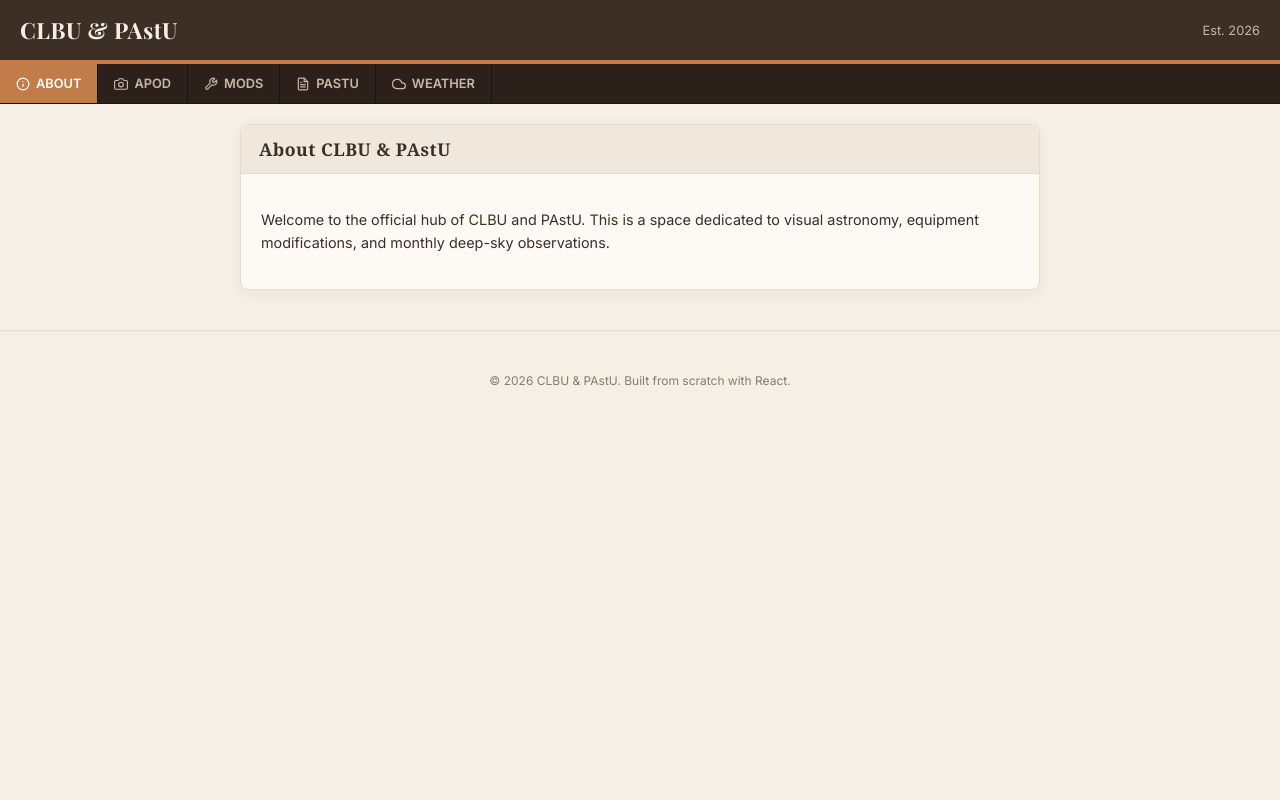
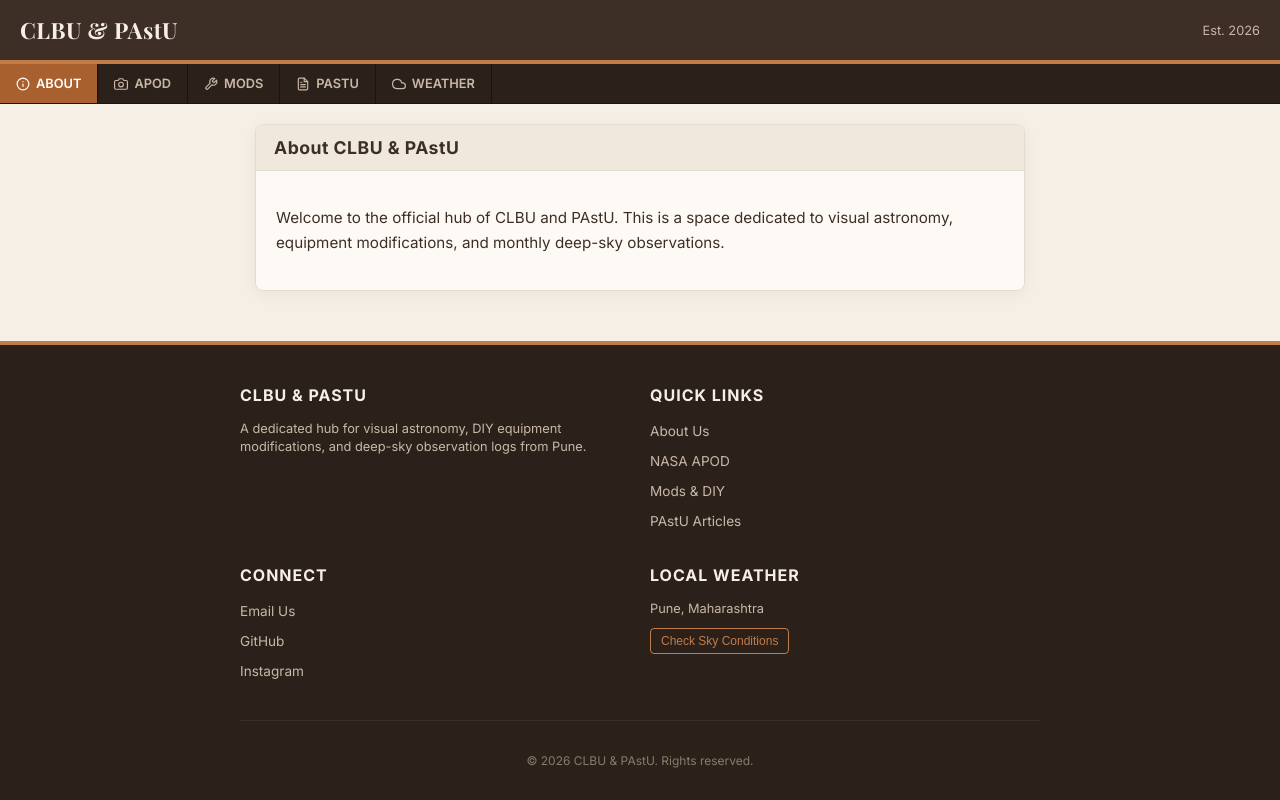
Before and after one commit to Adawa-star/clbu-dahboard, a React (Vite) app: page / in a window 1280 px wide. Built offline with nearby package versions, Linux system fonts and the light colour scheme; no server answers.

Commit message:
Add footer, and update layout

```diff
--- a/src/App.css
+++ b/src/App.css
@@ -1,27 +1,52 @@
 /* 1. CUSTOM TYPOGRAPHY */
 @import url('https://fonts.googleapis.com/css2?family=Inter:wght@400;600;700&family=Playfair+Display:wght@600;700&display=swap');
 
+/* CHANGE: colors stored once as variables, so you edit them in one place */
+:root {
+  --bg: #f5efe6;
+  --text: #3d2e26;
+  --dark: #3d2e26;
+  --darker: #2c211a;
+  --darkest: #1a1310;
+  --accent: #c17c4a;        /* header border (unchanged) */
+  --accent-strong: #a8602f; /* active tab + links: darker for readable white text */
+  --panel: #fdfaf5;
+  --panel-head: #f0e8dc;
+  --line: #e5dcd0;
+  --muted: #6f6052;         /* darker than #8a7a6a so small text is readable */
+  --nav-text: #c9b8a8;
+}
+
+/* CHANGE: padding no longer makes elements wider than their set width */
+*,
+*::before,
+*::after {
+  box-sizing: border-box;
+}
+
 body {
-  background-color: #f5efe6;
-  font-family: 'Inter', -apple-system, sans-serif; /* Modern, clean body font */
+  background-color: var(--bg);
+  font-family: 'Inter', -apple-system, sans-serif;
   margin: 0;
   padding: 0;
-  color: #3d2e26;
+  color: var(--text);
 }
 
 /* 2. HEADER & BRAND */
 .topbar {
-  background: #3d2e26;
-  color: #f5efe6;
+  background: var(--dark);
+  color: var(--bg);
   padding: 15px 20px;
   display: flex;
   justify-content: space-between;
   align-items: center;
-  border-bottom: 4px solid #c17c4a;
+  flex-wrap: wrap; /* CHANGE: lets "Est. 2026" drop below on very narrow screens */
+  gap: 4px 12px;
+  border-bottom: 4px solid var(--accent);
 }
 
 .brand-name {
-  font-family: 'Playfair Display', Georgia, serif; /* Elegant heading font */
+  font-family: 'Playfair Display', Georgia, serif;
   font-size: 1.4rem;
   font-weight: 700;
   margin: 0;
@@ -30,44 +55,50 @@ body {
 
 /* 3. NAVIGATION TABS & MICRO-INTERACTIONS */
 .nav-tabs {
-  background: #2c211a;
+  background: var(--darker);
   display: flex;
   overflow-x: auto;
-  border-bottom: 1px solid #1a1310;
+  border-bottom: 1px solid var(--darkest);
+  /* CHANGE: tab bar stays visible while scrolling, like a forum header */
+  position: sticky;
+  top: 0;
+  z-index: 10;
+  scrollbar-width: thin; /* slimmer scrollbar on small screens */
 }
 
 .nav-tabs button {
   background: transparent;
   border: none;
-  color: #c9b8a8;
+  color: var(--nav-text);
   padding: 12px 16px;
   font-size: 0.8rem;
   font-weight: 600;
   font-family: 'Inter', sans-serif;
   cursor: pointer;
   text-transform: uppercase;
-  border-right: 1px solid #1a1310;
+  border-right: 1px solid var(--darkest);
   white-space: nowrap;
-  /* SMOOTH HOVER TRANSITION */
-  transition: all 0.2s ease-in-out;
+  flex-shrink: 0; /* CHANGE: tabs never squash; the bar scrolls instead */
+  /* CHANGE: only animate what changes (cheaper than "all") */
+  transition: background-color 0.2s ease-in-out, color 0.2s ease-in-out;
   display: flex;
   align-items: center;
   gap: 6px;
 }
 
 .nav-tabs button:hover {
-  background: #3d2e26;
-  color: #f5efe6;
+  background: var(--dark);
+  color: var(--bg);
 }
 
 .nav-tabs button.active {
-  background: #c17c4a;
+  background: var(--accent-strong); /* CHANGE: white text now passes contrast */
   color: white;
 }
 
-/* ACCESSIBILITY: Focus ring for keyboard users */
+/* ACCESSIBILITY: focus ring for keyboard users */
 .nav-tabs button:focus-visible {
-  outline: 2px solid #f5efe6;
+  outline: 2px solid var(--bg);
   outline-offset: -4px;
 }
 
@@ -79,12 +110,11 @@ body {
 }
 
 .panel {
-  background: #fdfaf5;
-  border: 1px solid #e5dcd0;
+  background: var(--panel);
+  border: 1px solid var(--line);
   border-radius: 8px;
   box-shadow: 0 4px 15px rgba(61, 46, 38, 0.05);
   overflow: hidden;
-  /* ANIMATION: Fade in and slide up */
   animation: fadeInSlideUp 0.4s ease-out forwards;
 }
 
@@ -100,38 +130,120 @@ body {
 }
 
 .panel-header {
-  background: #f0e8dc;
+  background: var(--panel-head);
   padding: 12px 18px;
-  border-bottom: 1px solid #e5dcd0;
+  border-bottom: 1px solid var(--line);
 }
 
 .panel-header h2 {
   margin: 0;
-  font-family: 'sans-serif', Georgia, serif;
+  /* CHANGE: 'sans-serif' in quotes was treated as a font name and ignored,
+     so it was falling back to Georgia. Now uses your loaded heading font. */
+  font-family: 'Inter', sans-serif;
   font-size: 1.1rem;
-  color: #3d2e26;
+  color: var(--text);
   letter-spacing: 0.5px;
 }
 
 .panel-body {
   padding: 20px;
-  font-size: 0.9rem;
+  font-size: 0.95rem; /* CHANGE: slightly larger for easier phone reading */
   line-height: 1.6;
+  overflow-wrap: anywhere; /* CHANGE: long words/links can't push the page wider */
 }
 
-/* 5. FOOTER */
-.footer {
+/* CHANGE: links (like "View full-resolution image") match the theme */
+.panel-body a {
+  color: var(--accent-strong);
+  text-underline-offset: 2px;
+}
+
+.panel-body a:hover {
+  color: var(--dark);
+}
+
+/* --- DENSE FOOTER --- */
+.site-footer {
+  background: #2c211a; /* Dark brown to match the nav */
+  color: #c9b8a8;
+  border-top: 4px solid #c17c4a;
+  margin-top: 50px;
+  padding: 40px 20px 20px;
+}
+
+.footer-grid {
+  max-width: 800px;
+  margin: 0 auto;
+  display: grid;
+  grid-template-columns: 1fr 1fr; /* Forces exactly 2 columns side-by-side */
+  gap: 25px 20px; /* 25px space between rows, 20px between columns */
+  align-items: start; /* Prevents the right column from stretching down */
+}
+
+.footer-col h4 {
+  color: #f5efe6;
+  font-family: 'Inter', sans-serif; /* Changed to normal font */
+  font-weight: 900; /* Made it extra bold */
+  font-size: 1rem; /* Slightly smaller to look cleaner */
+  text-transform: uppercase; /* Makes it look like a real website header */
+  letter-spacing: 1px;
+  margin-top: 0;
+  margin-bottom: 15px;
+}
+
+.footer-col p {
+  font-size: 0.8rem;
+  line-height: 1.4; /* Tighter line height */
+  margin-top: 0;
+  margin-bottom: 0; /* Removes the huge gap under the text */
+}
+
+.footer-col ul {
+  list-style: none;
+  padding: 0;
+  margin: 0;
+}
+
+.footer-col ul li {
+  margin-bottom: 10px;
+}
+
+.footer-col ul li a {
+  color: #c9b8a8;
+  text-decoration: none;
+  font-size: 0.85rem;
+  transition: color 0.2s;
+}
+
+.footer-col ul li a:hover {
+  color: #c17c4a;
+}
+
+.footer-bottom {
+  max-width: 800px;
+  margin: 30px auto 0;
+  padding-top: 20px;
+  border-top: 1px solid #3d2e26;
   text-align: center;
-  padding: 30px 20px;
+  font-size: 0.75rem;
   color: #8a7a6a;
-  font-size: 0.75rem;
-  border-top: 1px solid #e5dcd0;
-  margin-top: 40px;
 }
 
 .apod-img {
+  display: block; /* CHANGE: removes the small gap images get under them */
   width: 100%;
+  height: auto;
   border-radius: 6px;
   margin-bottom: 15px;
-  border: 1px solid #e5dcd0;
+  border: 1px solid var(--line);
 }
+
+/* CHANGE: respects phone settings for people who turn motion off */
+@media (prefers-reduced-motion: reduce) {
+  .panel {
+    animation: none;
+  }
+  .nav-tabs button {
+    transition: none;
+  }
+}
--- a/src/App.jsx
+++ b/src/App.jsx
@@ -1,102 +1,216 @@
 import { useState, useEffect } from 'react';
 import './App.css';
+
+const icon = (children) => (
+  <svg
+    width="14"
+    height="14"
+    viewBox="0 0 24 24"
+    fill="none"
+    stroke="currentColor"
+    strokeWidth="2"
+    strokeLinecap="round"
+    strokeLinejoin="round"
+    aria-hidden="true"
+  >
+    {children}
+  </svg>
+);
+
+const TABS = [
+  {
+    id: 'about',
+    label: 'About',
+    icon: icon(
+      <>
+        <circle cx="12" cy="12" r="10" />
+        <line x1="12" y1="16" x2="12" y2="12" />
+        <line x1="12" y1="8" x2="12.01" y2="8" />
+      </>
+    ),
+  },
+  {
+    id: 'apod',
+    label: 'APOD',
+    icon: icon(
+      <>
+        <path d="M23 19a2 2 0 0 1-2 2H3a2 2 0 0 1-2-2V8a2 2 0 0 1 2-2h4l2-3h6l2 3h4a2 2 0 0 1 2 2z" />
+        <circle cx="12" cy="13" r="4" />
+      </>
+    ),
+  },
+  {
+    id: 'mods',
+    label: 'Mods',
+    icon: icon(
+      <path d="M14.7 6.3a1 1 0 0 0 0 1.4l1.6 1.6a1 1 0 0 0 1.4 0l3.77-3.77a6 6 0 0 1-7.94 7.94l-6.91 6.91a2.12 2.12 0 0 1-3-3l6.91-6.91a6 6 0 0 1 7.94-7.94l-3.76 3.76z" />
+    ),
+  },
+  {
+    id: 'pastu',
+    label: 'PAstU',
+    icon: icon(
+      <>
+        <path d="M14 2H6a2 2 0 0 0-2 2v16a2 2 0 0 0 2 2h12a2 2 0 0 0 2-2V8z" />
+        <polyline points="14 2 14 8 20 8" />
+        <line x1="16" y1="13" x2="8" y2="13" />
+        <line x1="16" y1="17" x2="8" y2="17" />
+        <polyline points="10 9 9 9 8 9" />
+      </>
+    ),
+  },
+  {
+    id: 'weather',
+    label: 'Weather',
+    icon: icon(<path d="M18 10h-1.26A8 8 0 1 0 9 20h9a5 5 0 0 0 0-10z" />),
+  },
+];
+
+function Panel({ id, title, children }) {
+  return (
+    <div
+      className="panel"
+      role="tabpanel"
+      id={`panel-${id}`}
+      aria-labelledby={`tab-${id}`}
+    >
+      <div className="panel-header">
+        <h2>{title}</h2>
+      </div>
+      <div className="panel-body">{children}</div>
+    </div>
+  );
+}
 
 function App() {
   const [activeTab, setActiveTab] = useState('about');
   const [apod, setApod] = useState(null);
-  const [loading, setLoading] = useState(false);
+  const [loading, setLoading] = useState(true);
+  const [error, setError] = useState(false);
 
   useEffect(() => {
-    const fetchAPOD = async () => {
-      setLoading(true);
+    const controller = new AbortController();
+    // Put your key in a .env file as VITE_NASA_KEY=... (and keep .env out of git)
+    const key = import.meta.env.VITE_NASA_KEY || 'DEMO_KEY';
+
+    (async () => {
       try {
-        const response = await fetch(`https://api.nasa.gov/planetary/apod?api_key=YOUR_NASA_API_KEY_HERE`);
-        const data = await response.json();
-        setApod(data);
-      } catch (error) {
-        console.error("Error fetching NASA data:", error);
+        const res = await fetch(
+          `https://api.nasa.gov/planetary/apod?api_key=${key}`,
+          { signal: controller.signal }
+        );
+        if (!res.ok) throw new Error(`NASA API error ${res.status}`);
+        setApod(await res.json());
+      } catch (err) {
+        if (err.name !== 'AbortError') {
+          console.error('Error fetching NASA data:', err);
+          setError(true);
         }
-      setLoading(false);
+      } finally {
+        if (!controller.signal.aborted) setLoading(false);
+      }
+    })();
+
+    return () => controller.abort();
+  }, []);
+
+  // Arrow keys / Home / End move between tabs (expected for role="tablist")
+  const handleTabKeyDown = (e, index) => {
+    let next = null;
+    if (e.key === 'ArrowRight') next = (index + 1) % TABS.length;
+    if (e.key === 'ArrowLeft') next = (index - 1 + TABS.length) % TABS.length;
+    if (e.key === 'Home') next = 0;
+    if (e.key === 'End') next = TABS.length - 1;
+    if (next === null) return;
+    e.preventDefault();
+    setActiveTab(TABS[next].id);
+    document.getElementById(`tab-${TABS[next].id}`)?.focus();
   };
-    fetchAPOD();
-  }, []);
 
   return (
     <div>
       <header className="topbar">
-        <h1 className="brand-name">CLBU & PAstU</h1>
+        <h1 className="brand-name">CLBU &amp; PAstU</h1>
         <span style={{ fontSize: '0.8rem', color: '#c9b8a8' }}>Est. 2026</span>
       </header>
 
-      {/* ACCESSIBILITY: role="tablist" tells screen readers this is a tab menu */}
-      <nav className="nav-tabs" role="tablist" aria-label="Main Navigation">
-
-        {/* INFO ICON */}
-        <button role="tab" aria-selected={activeTab === 'about'} className={activeTab === 'about' ? 'active' : ''} onClick={() => setActiveTab('about')}>
-          <svg width="14" height="14" viewBox="0 0 24 24" fill="none" stroke="currentColor" strokeWidth="2" strokeLinecap="round" strokeLinejoin="round"><circle cx="12" cy="12" r="10"></circle><line x1="12" y1="16" x2="12" y2="12"></line><line x1="12" y1="8" x2="12.01" y2="8"></line></svg>
-          About
+      <nav
+        className="nav-tabs"
+        role="tablist"
+        aria-label="Main Navigation"
+        style={{ overflowX: 'auto' }}
+      >
+        {TABS.map((tab, i) => (
+          <button
+            key={tab.id}
+            type="button"
+            role="tab"
+            id={`tab-${tab.id}`}
+            aria-selected={activeTab === tab.id}
+            aria-controls={`panel-${tab.id}`}
+            tabIndex={activeTab === tab.id ? 0 : -1}
+            className={activeTab === tab.id ? 'active' : ''}
+            onClick={() => setActiveTab(tab.id)}
+            onKeyDown={(e) => handleTabKeyDown(e, i)}
+          >
+            {tab.icon}
+            {tab.label}
           </button>
-
-        {/* CAMERA ICON */}
-        <button role="tab" aria-selected={activeTab === 'apod'} className={activeTab === 'apod' ? 'active' : ''} onClick={() => setActiveTab('apod')}>
-          <svg width="14" height="14" viewBox="0 0 24 24" fill="none" stroke="currentColor" strokeWidth="2" strokeLinecap="round" strokeLinejoin="round"><path d="M23 19a2 2 0 0 1-2 2H3a2 2 0 0 1-2-2V8a2 2 0 0 1 2-2h4l2-3h6l2 3h4a2 2 0 0 1 2 2z"></path><circle cx="12" cy="13" r="4"></circle></svg>
-          APOD
-        </button>
-
-        {/* WRENCH ICON */}
-        <button role="tab" aria-selected={activeTab === 'mods'} className={activeTab === 'mods' ? 'active' : ''} onClick={() => setActiveTab('mods')}>
-          <svg width="14" height="14" viewBox="0 0 24 24" fill="none" stroke="currentColor" strokeWidth="2" strokeLinecap="round" strokeLinejoin="round"><path d="M14.7 6.3a1 1 0 0 0 0 1.4l1.6 1.6a1 1 0 0 0 1.4 0l3.77-3.77a6 6 0 0 1-7.94 7.94l-6.91 6.91a2.12 2.12 0 0 1-3-3l6.91-6.91a6 6 0 0 1 7.94-7.94l-3.76 3.76z"></path></svg>
-          Mods
-        </button>
-
-        {/* FILE ICON */}
-        <button role="tab" aria-selected={activeTab === 'pastu'} className={activeTab === 'pastu' ? 'active' : ''} onClick={() => setActiveTab('pastu')}>
-          <svg width="14" height="14" viewBox="0 0 24 24" fill="none" stroke="currentColor" strokeWidth="2" strokeLinecap="round" strokeLinejoin="round"><path d="M14 2H6a2 2 0 0 0-2 2v16a2 2 0 0 0 2 2h12a2 2 0 0 0 2-2V8z"></path><polyline points="14 2 14 8 20 8"></polyline><line x1="16" y1="13" x2="8" y2="13"></line><line x1="16" y1="17" x2="8" y2="17"></line><polyline points="10 9 9 9 8 9"></polyline></svg>
-          PAstU
-        </button>
-
-        {/* CLOUD ICON */}
-        <button role="tab" aria-selected={activeTab === 'weather'} className={activeTab === 'weather' ? 'active' : ''} onClick={() => setActiveTab('weather')}>
-          <svg width="14" height="14" viewBox="0 0 24 24" fill="none" stroke="currentColor" strokeWidth="2" strokeLinecap="round" strokeLinejoin="round"><path d="M18 10h-1.26A8 8 0 1 0 9 20h9a5 5 0 0 0 0-10z"></path></svg>
-          Weather
-        </button>
+        ))}
       </nav>
 
       <main className="main-container">
-        {/* ACCESSIBILITY: role="tabpanel" links this content to the tabs */}
-
         {activeTab === 'about' && (
-          <div className="panel" role="tabpanel">
-            <div className="panel-header"><h2>About CLBU & PAstU</h2></div>
-            <div className="panel-body">
-              <p>Welcome to the official hub of CLBU and PAstU. This is a space dedicated to visual astronomy, equipment modifications, and monthly deep-sky observations.</p>
-            </div>
-          </div>
+          <Panel id="about" title="About CLBU & PAstU">
+            <p>
+              Welcome to the official hub of CLBU and PAstU. This is a space
+              dedicated to visual astronomy, equipment modifications, and
+              monthly deep-sky observations.
+            </p>
+          </Panel>
         )}
 
         {activeTab === 'apod' && (
-  <div className="panel" role="tabpanel">
-    <div className="panel-header"><h2>NASA Picture of the Day</h2></div>
-    <div className="panel-body">
+          <Panel id="apod" title="NASA Picture of the Day">
             {loading ? (
               <p>Loading the Universe... 🌌</p>
-      ) : apod ? (
+            ) : apod && !error ? (
               <div>
-          <h3 style={{ fontFamily: 'Playfair Display, serif' }}>{apod.title}</h3>
+                <h3 style={{ fontFamily: 'Playfair Display, serif' }}>
+                  {apod.title}
+                </h3>
 
-          {/* Check if it's an image OR a video */}
                 {apod.media_type === 'image' ? (
+                  <>
                     <img
-              src={apod.hdurl || apod.url}
+                      src={apod.url}
                       alt={apod.title}
                       className="apod-img"
-              style={{ width: '100%', borderRadius: '8px', border: '1px solid #e5dcd0' }}
+                      loading="lazy"
+                      style={{
+                        width: '100%',
+                        borderRadius: '8px',
+                        border: '1px solid #e5dcd0',
+                      }}
                     />
+                    {apod.hdurl && (
+                      <p style={{ fontSize: '0.85rem' }}>
+                        <a href={apod.hdurl} target="_blank" rel="noreferrer">
+                          View full-resolution image
+                        </a>
+                      </p>
+                    )}
+                  </>
                 ) : (
                   <iframe
                     src={apod.url}
                     title={apod.title}
-              style={{ width: '100%', height: '300px', border: 'none', borderRadius: '8px' }}
+                    style={{
+                      width: '100%',
+                      height: '300px',
+                      border: 'none',
+                      borderRadius: '8px',
+                    }}
                     allowFullScreen
                   />
                 )}
@@ -107,46 +221,82 @@ function App() {
                 </p>
               </div>
             ) : (
-        <div style={{ color: 'red' }}>
+              <div role="alert" style={{ color: '#b00020' }}>
                 <p>Failed to load NASA data.</p>
-          <p>Check your API key or internet connection.</p>
+                <p>Check your API key, rate limit, or internet connection.</p>
               </div>
             )}
-    </div>
-  </div>
+          </Panel>
         )}
 
         {activeTab === 'mods' && (
-          <div className="panel" role="tabpanel">
-            <div className="panel-header"><h2>Equipment Mods & DIY</h2></div>
-            <div className="panel-body">
+          <Panel id="mods" title="Equipment Mods & DIY">
             <p>Custom modifications for telescopes and mounts.</p>
-            </div>
-          </div>
+          </Panel>
         )}
 
         {activeTab === 'pastu' && (
-          <div className="panel" role="tabpanel">
-            <div className="panel-header"><h2>PAstU Monthly Articles</h2></div>
-            <div className="panel-body">
-              <p><strong>October 2026:</strong> A Guide to Spotting the Andromeda Galaxy.</p>
-            </div>
-          </div>
+          <Panel id="pastu" title="PAstU Monthly Articles">
+            <p>
+              <strong>October 2026:</strong> A Guide to Spotting the Andromeda
+              Galaxy.
+            </p>
+          </Panel>
         )}
 
         {activeTab === 'weather' && (
-          <div className="panel" role="tabpanel">
-            <div className="panel-header"><h2>Live Astroweather</h2></div>
-            <div className="panel-body">
+          <Panel id="weather" title="Live Astroweather">
             <p>Coming soon...</p>
-            </div>
-          </div>
+          </Panel>
         )}
       </main>
 
-      <footer className="footer">
-        <p>© 2026 CLBU & PAstU. Built from scratch with React.</p>
+      {/* DENSE FOOTER */}
+<footer className="site-footer">
+  <div className="footer-grid">
+
+    <div className="footer-col">
+      <h4>CLBU & PAstU</h4>
+      <p>A dedicated hub for visual astronomy, DIY equipment modifications, and deep-sky observation logs from Pune.</p>
+    </div>
+
+    <div className="footer-col">
+      <h4>Quick Links</h4>
+      <ul>
+        <li><a href="#" onClick={(e) => { e.preventDefault(); setActiveTab('about'); }}>About Us</a></li>
+        <li><a href="#" onClick={(e) => { e.preventDefault(); setActiveTab('apod'); }}>NASA APOD</a></li>
+        <li><a href="#" onClick={(e) => { e.preventDefault(); setActiveTab('mods'); }}>Mods & DIY</a></li>
+        <li><a href="#" onClick={(e) => { e.preventDefault(); setActiveTab('pastu'); }}>PAstU Articles</a></li>
+      </ul>
+    </div>
+
+    <div className="footer-col">
+      <h4>Connect</h4>
+      <ul>
+        <li><a href="mailto:contact@clbu.in">Email Us</a></li>
+        <li><a href="https://github.com/Adawa-star" target="_blank" rel="noreferrer">GitHub</a></li>
+        <li><a href="https://instagram.com" target="_blank" rel="noreferrer">Instagram</a></li>
+      </ul>
+    </div>
+
+    <div className="footer-col">
+      <h4>Local Weather</h4>
+      <p style={{ fontSize: '0.8rem', marginBottom: '10px' }}>Pune, Maharashtra</p>
+      <button
+        onClick={() => setActiveTab('weather')}
+        style={{ background: 'transparent', color: '#c17c4a', border: '1px solid #c17c4a', padding: '5px 10px', borderRadius: '4px', cursor: 'pointer', fontSize: '0.75rem' }}
+      >
+        Check Sky Conditions
+      </button>
+    </div>
+
+    </div>
+
+    <div className="footer-bottom">
+    <p>© 2026 CLBU & PAstU. Rights reserved.</p>
+    </div>
     </footer>
+
     </div>
   );
 }
```
Lines whose indentation alone changed are shown as unchanged.
